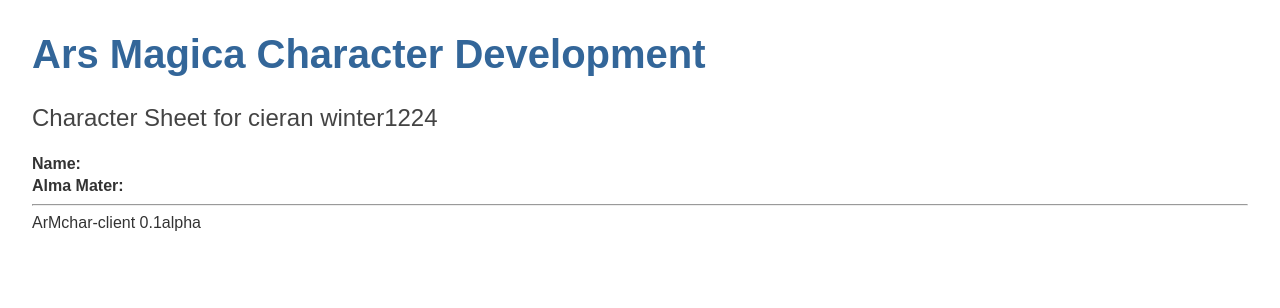
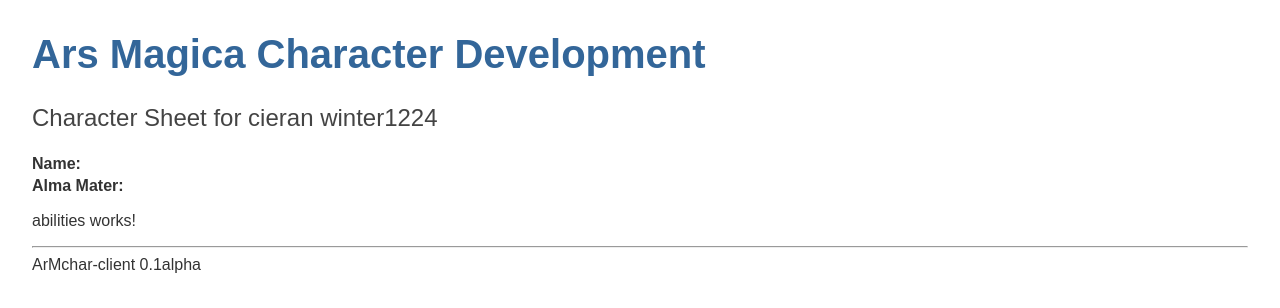
Before and after one commit to hgeorgsch/armchar-client, an Angular app: page /charsheet in a window 1280 px wide. Shown: the top 308 px of the page. Built offline with nearby package versions, Linux system fonts and the light colour scheme; no server answers.

Commit message:
Added ability to charsheet template

```diff
--- a/src/app/charsheet/abilities.component.ts
+++ b/src/app/charsheet/abilities.component.ts
@@ -1,4 +1,4 @@
-import { Component, OnInit } from '@angular/core';
+import { Component, OnInit, Input } from '@angular/core';
 
 @Component({
   selector: 'app-abilities',
@@ -7,6 +7,8 @@ import { Component, OnInit } from '@angular/core';
 })
 export class AbilitiesComponent implements OnInit {
 
+  @Input() ablist: any[] ;
+
   constructor() { }
 
   ngOnInit(): void {
--- a/src/app/charsheet/charsheet.component.html
+++ b/src/app/charsheet/charsheet.component.html
@@ -1,6 +1,7 @@
 <h2>Character Sheet for {{char}} {{time}}</h2>
 
 <app-charhead [charsheet]="this.charsheet"></app-charhead>
+<app-abilities [ablist]="get('hasAbility')"></app-abilities>
 
 <hr>
 
```
